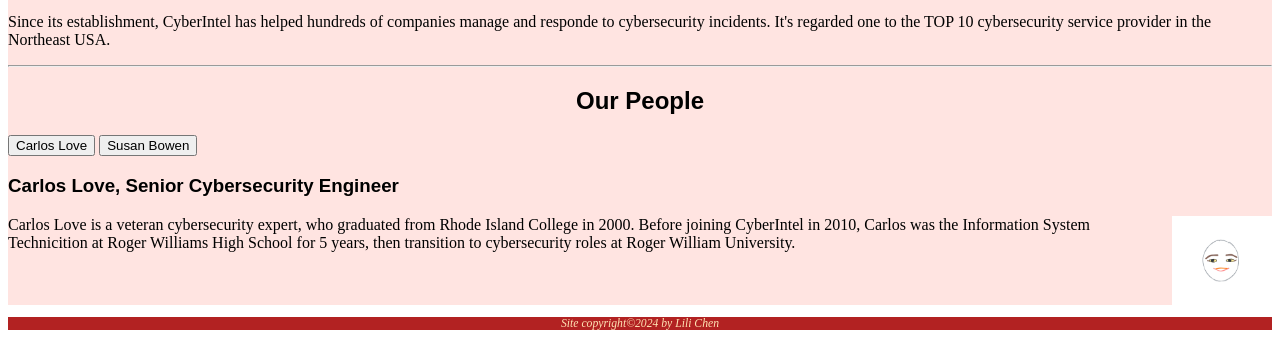
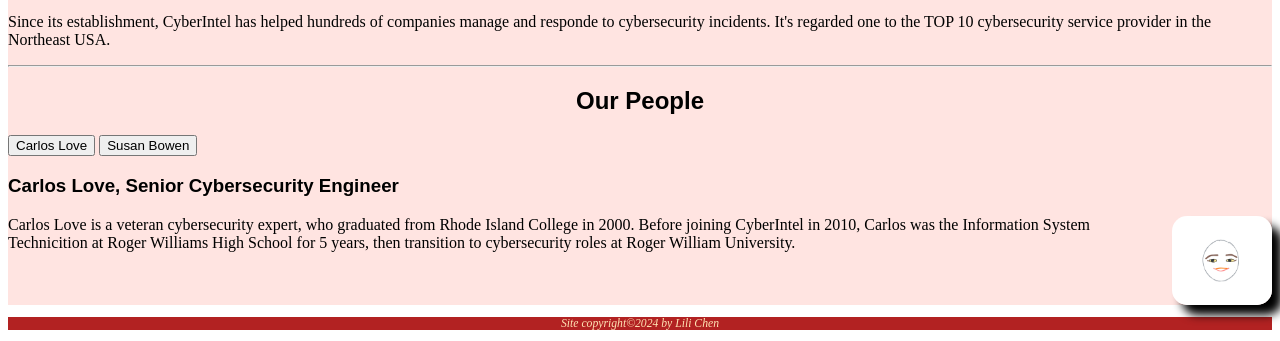
Before and after one commit to PiethonV1/CIS416-Term-Project, a plain HTML site: page pages/about.html in a window 1280 px wide. Shown: the part 936-1277 px from the top of the page. Drawn offline with Linux system fonts and the light colour scheme.

Commit message:
image shadow

```diff
--- a/pages/about.html
+++ b/pages/about.html
@@ -12,6 +12,12 @@
     h3+img {
          float:right;
     }
+
+    section.people #PersonImage{
+        border-radius:15px;
+        box-shadow: 10px 10px 10px;
+    }
+
 </style>
 </head>
 
@@ -51,6 +57,7 @@
                   Since its establishment, CyberIntel has helped hundreds of companies manage and responde to cybersecurity incidents.
                   It's regarded one to the TOP 10 cybersecurity service provider in the Northeast USA.
                 </p>
+             </article>
         </section>
 
             <hr> <!---create a horizontal rule-->
```
Lines whose indentation alone changed are shown as unchanged.
